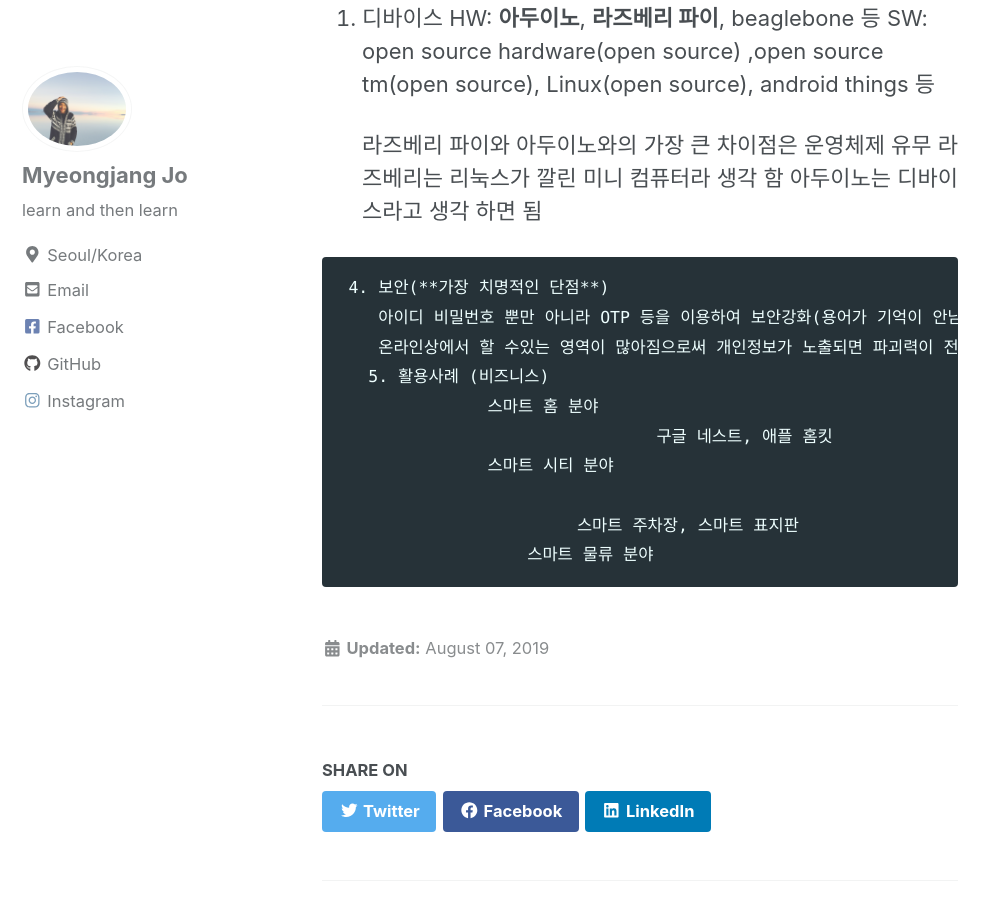
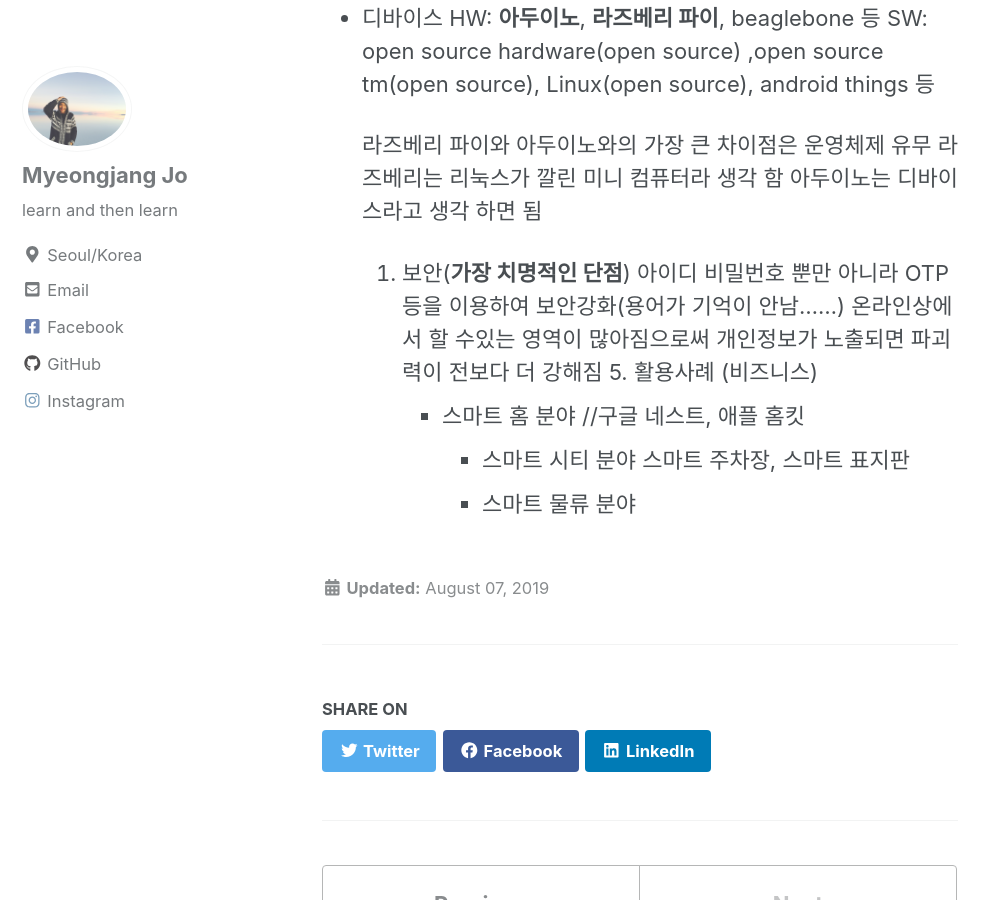
Before and after one commit to josephmjjo/josephmjjo.github.io, a Jekyll site: the page built from _posts/2019-08-07-IoT.md, in a window 1280 px wide and 900 px high, scrolled down 1099 px. Shown: the whole window, without its empty margins (0-998 px from the left). Built offline with Jekyll 4.4.1, drawn with Linux system fonts in a browser that asks for light colours; cached includes are drawn as plain includes; nearby versions of some CDN libraries; part of the change alters nothing that is shown.

```diff
--- a/_posts/2019-08-07-IoT.md
+++ b/_posts/2019-08-07-IoT.md
@@ -29,7 +29,7 @@ Iot란??
        IoT 전용망: LoRa, LTE-M 등
        IoT: HTTP, CoAP, MQTT, XMPP 등
 
-   3. 디바이스
+ - 디바이스
       HW: **아두이노**, **라즈베리 파이**, beaglebone 등
       SW: open source hardware(open source) ,open source tm(open source), Linux(open source), android things 등
 
@@ -41,13 +41,13 @@ Iot란??
         아이디 비밀번호 뿐만 아니라 OTP 등을 이용하여 보안강화(용어가 기억이 안남......)
         온라인상에서 할 수있는 영역이 많아짐으로써 개인정보가 노출되면 파괴력이 전보다 더 강해짐
        5. 활용사례 (비즈니스)
-		       스마트 홈 분야
-					구글 네스트, 애플 홈킷
-		       스마트 시티 분야
+	       - 스마트 홈 분야
+   				    //구글 네스트, 애플 홈킷
+   	       - 스마트 시티 분야
+   			        스마트 주차장, 스마트 표지판
+   		   - 스마트 물류 분야
 
-			        스마트 주차장, 스마트 표지판
-			   스마트 물류 분야
 
 <!--stackedit_data:
-eyJoaXN0b3J5IjpbOTk2NzQyMTg1LDUzMjg2NzI4OF19
+eyJoaXN0b3J5IjpbLTE5NTAyNjIwNTYsNTMyODY3Mjg4XX0=
 -->
```
